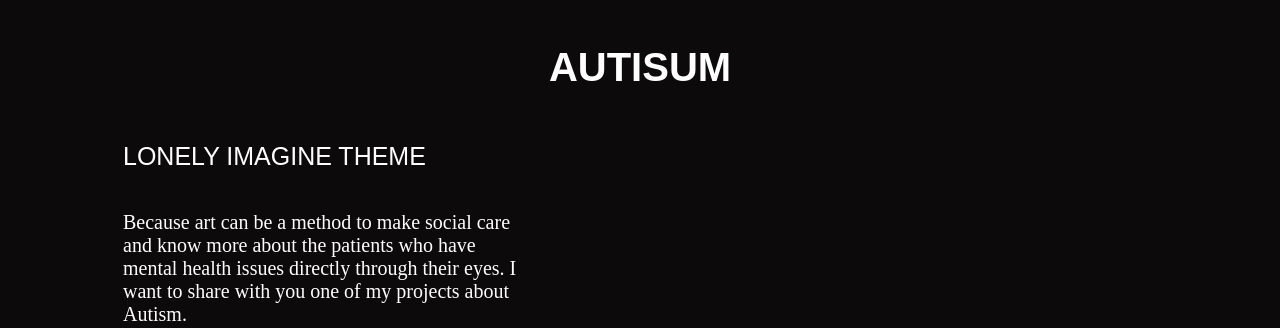
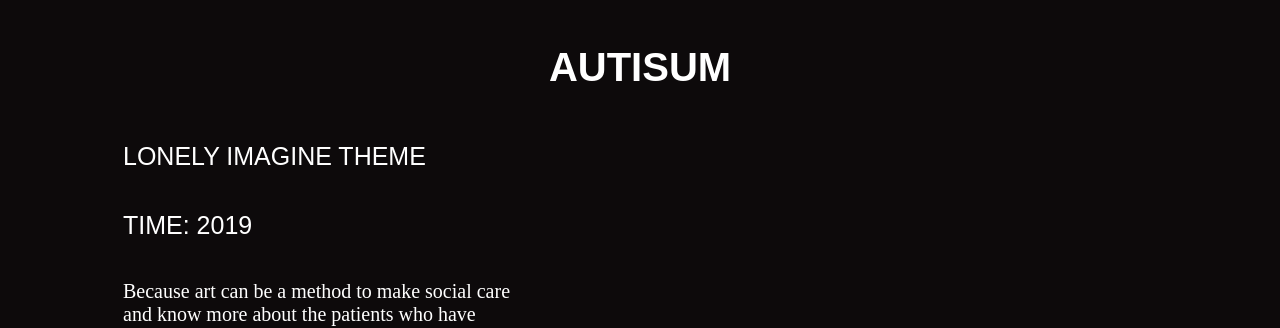
Before and after one commit to KXQYK/Repo_Qingyang, a plain HTML site: page index.html in a window 1280 px wide. Shown: the top 328 px of the page. Drawn offline with Linux system fonts and the light colour scheme.

Commit message:
Update index.html

```diff
--- a/index.html
+++ b/index.html
@@ -15,6 +15,9 @@ initial-scale=1.0">
   <article class="item">
   <p class="explain">Lonely Imagine Theme</p>
   </article class="item">
+  <article class="item" style="text-align: Left;> <a href="No" class="autism">
+    <p>Time: 2019</p>
+    </article class="item">
   <article class="text">
   <p class="explaination">Because art can be a method to make social care and know more about the patients who have mental health issues directly through their eyes. I want to share with you one of my projects about Autism.</p>
   </article class="text">
```
